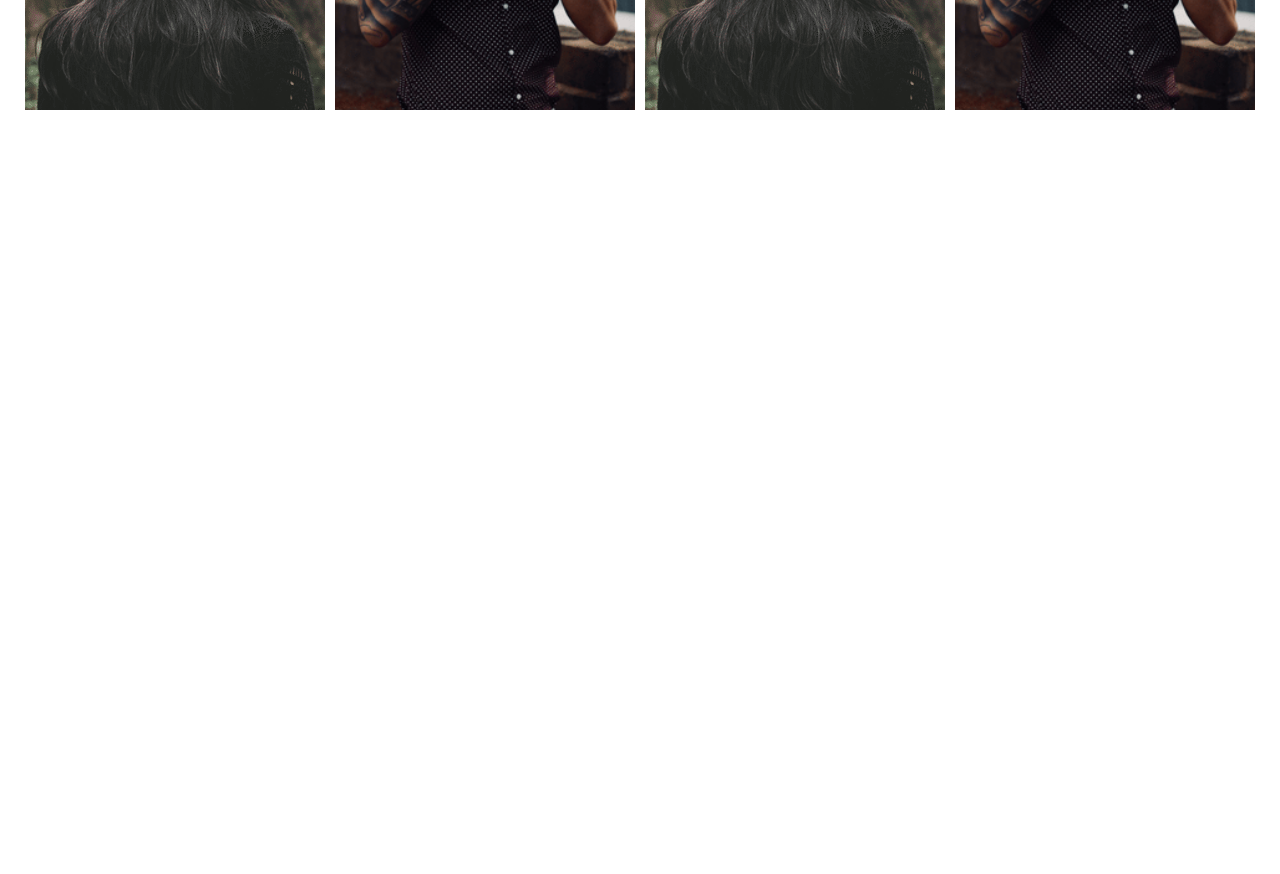
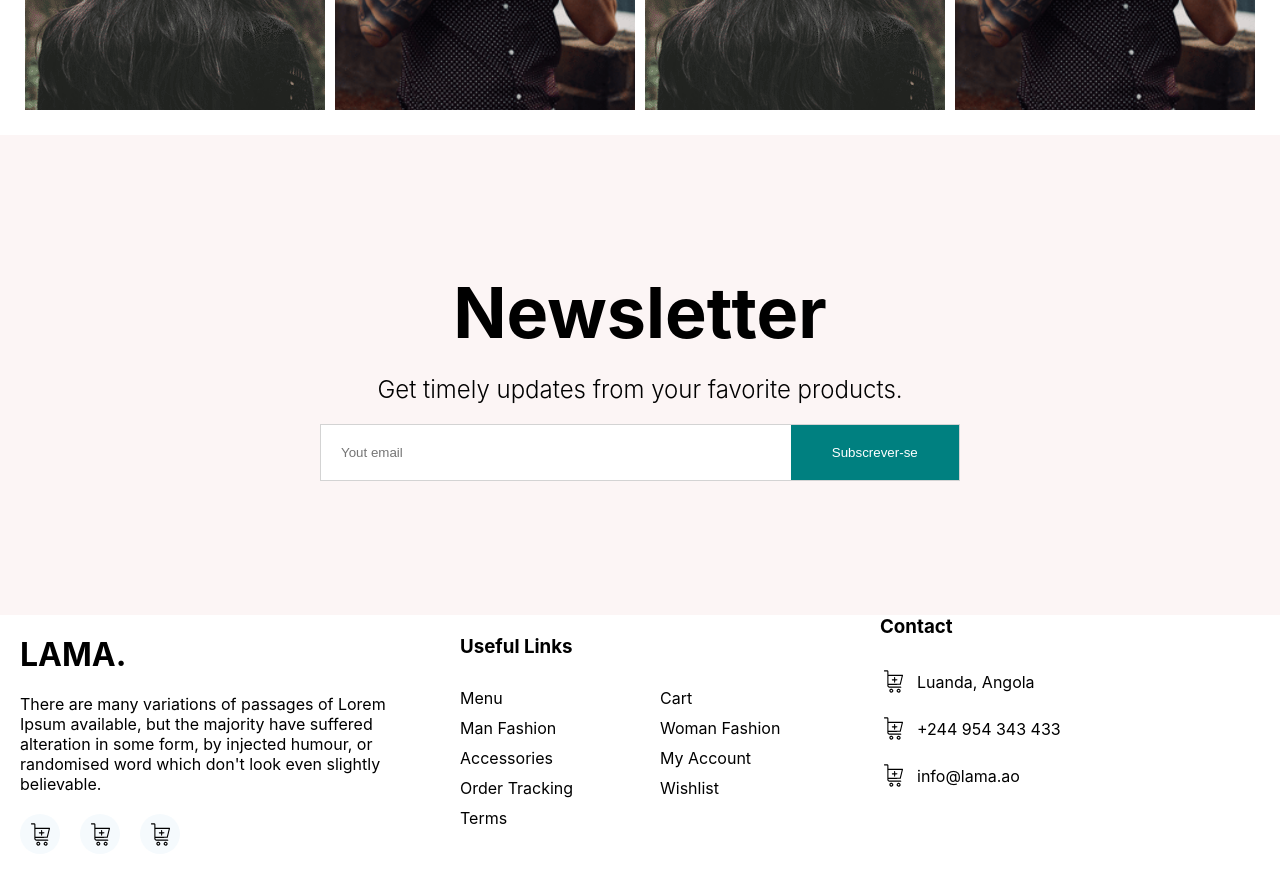
Before and after one commit to FelixPereira/LojaVirtual, a React (Create React App) app: page / in a window 1280 px wide. Shown: the part 2120-2994 px from the top of the page. Before the commit the page ends 2255 px from the top, so only its background shows below. Built offline with nearby package versions, Linux system fonts and the light colour scheme.

Commit message:
Create footer and finish home page design

```diff
--- /dev/null
+++ b/src/components/Footer.jsx
@@ -0,0 +1,122 @@
+import React from 'react';
+import styled from 'styled-components';
+import { ReactComponent as CartIcon } from '../assets/cart-add.svg';
+
+const Container = styled.div`
+  display: flex;
+`;
+
+const Left = styled.div`
+  flex: 1;
+  display: flex;
+  flex-direction: column;
+  padding: 20px;
+`;
+
+const Logo = styled.h1``;
+
+const Description = styled.p`
+  margin: 20px 0;
+`;
+
+const SocialContainer = styled.div`
+  display: flex;
+`;
+
+const SocialIcon = styled.div`
+  width: 40px;
+  height: 40px;
+  border-radius: 50%;
+  background-color: #F5FAFD;
+  display: flex;
+  align-items: center;
+  justify-content: center;
+  margin-right: 20px;
+  cursor: pointer;
+`;
+
+const Center = styled.div`
+  flex: 1;
+  padding: 20px;
+`;
+
+const Title = styled.h3`
+  margin-bottom: 30px;
+`;
+
+const List = styled.ul`
+  margin: 0;
+  padding: 0;
+  list-style: none;
+  display: flex;
+  flex-wrap: wrap;
+`;
+
+const ListItem = styled.li`
+  width: 50%;
+  margin-bottom: 10px;
+`;
+
+const Right = styled.div`
+  flex: 1;
+  paddign: 20px
+`;
+
+const ContactItem = styled.p`
+  margin-bottom: 20px;
+  display: flex;
+  align-items: center;
+`;
+
+
+const Footer = () => {
+  return(
+    <Container>
+      <Left>
+        <Logo>LAMA.</Logo>
+        <Description>
+          There are many variations of passages of Lorem Ipsum available, but the majority have suffered alteration in some form, by injected humour, or randomised word which don't look even slightly believable.
+        </Description>
+        <SocialContainer>
+          <SocialIcon>
+            <CartIcon style={{width: '27px', height: '27px'}} />
+          </SocialIcon>
+          <SocialIcon>
+            <CartIcon style={{width: '27px', height: '27px'}} />
+          </SocialIcon>
+          <SocialIcon>
+            <CartIcon style={{width: '27px', height: '27px'}} />
+          </SocialIcon>
+        </SocialContainer>
+      </Left>
+      <Center>
+        <Title>Useful Links</Title>
+        <List>
+          <ListItem>Menu</ListItem>
+          <ListItem>Cart</ListItem>
+          <ListItem>Man Fashion</ListItem>
+          <ListItem>Woman Fashion</ListItem>
+          <ListItem>Accessories</ListItem>
+          <ListItem>My Account</ListItem>
+          <ListItem>Order Tracking</ListItem>
+          <ListItem>Wishlist</ListItem>
+          <ListItem>Terms</ListItem>
+        </List>
+      </Center>
+      <Right>
+        <Title>Contact</Title>
+        <ContactItem>
+          <CartIcon style={{width: '27px', height: '27px', marginRight: '10px'}} /> Luanda, Angola
+        </ContactItem>
+        <ContactItem>
+          <CartIcon style={{width: '27px', height: '27px', marginRight: '10px'}} /> +244 954 343 433
+        </ContactItem>
+        <ContactItem>
+          <CartIcon style={{width: '27px', height: '27px', marginRight: '10px'}} /> info@lama.ao
+        </ContactItem>
+      </Right>
+    </Container>
+  )
+};
+
+export default Footer;
--- a/src/components/Newsletter.jsx
+++ b/src/components/Newsletter.jsx
@@ -0,0 +1,64 @@
+import React from 'react';
+import styled from 'styled-components';
+
+const Container = styled.div`
+  height: 60vh;
+  background-color: #fcf5f5;
+  display: flex;
+  align-items: center;
+  justify-content: center;
+  flex-direction: column;
+`;
+
+const Title = styled.h1`
+  font-size: 70px;
+  margin-bottom: 20px;
+`;
+
+const Description = styled.p`
+  font-size: 24px;
+  font-weight: 300;
+  margin-bottom: 20px;
+`;
+
+const InputContainer = styled.div`
+  width: 50%;
+  background-color: #fff;
+  display: flex;
+  justify-content: space-between;
+  border: 1PX solid lightgrey;
+`;
+
+const Input = styled.input`
+  border: none;
+  flex: 7;
+  padding-left: 20px;
+`;
+
+const Button = styled.button`
+  flex: 2;
+  border: none;
+  color: #fff;
+  background-color: teal;
+  padding: 20px;
+  cursor: pointer;
+`;
+
+const Send = styled.div``;
+
+const Newsletter = () => {
+  return(
+    <Container>
+      <Title>Newsletter</Title>
+      <Description>Get timely updates from your favorite products.</Description>
+      <InputContainer>
+        <Input placeholder='Yout email' />
+        <Button>
+          <Send>Subscrever-se</Send>
+        </Button>
+      </InputContainer>
+    </Container>
+  )
+};
+
+export default Newsletter;
--- a/src/pages/Home.jsx
+++ b/src/pages/Home.jsx
@@ -6,6 +6,8 @@ import Navbar from '../components/Navbar';
 import Slider from '../components/Slider';
 import Categories from '../components/Categories';
 import Products from '../components/Products';
+import Newsletter from '../components/Newsletter';
+import Footer from '../components/Footer';
 
 const Container = styled.div``;
 
@@ -17,6 +19,8 @@ const Home = () => {
       <Slider />
       <Categories />
       <Products />
+      <Newsletter />
+      <Footer />
     </Container>
   )
 };
```
